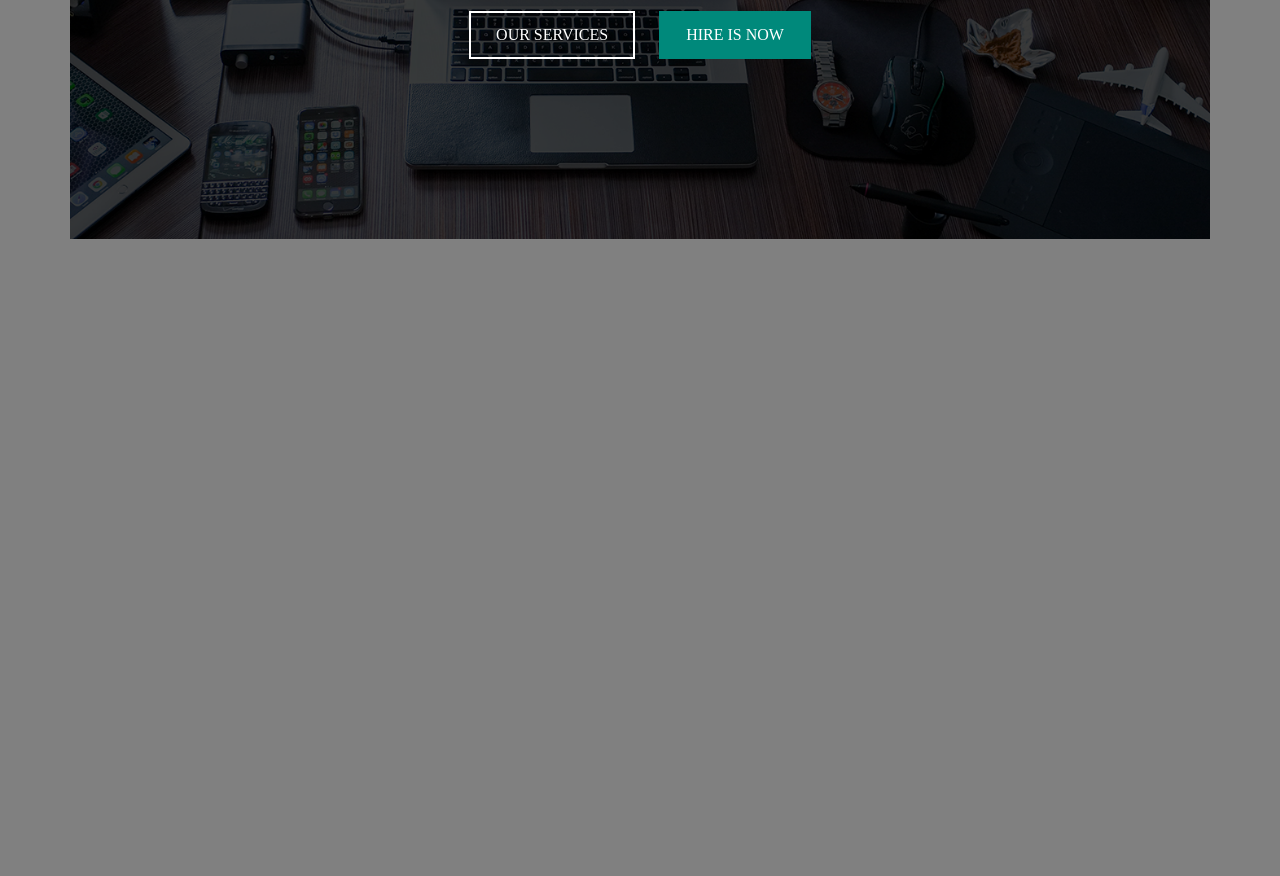
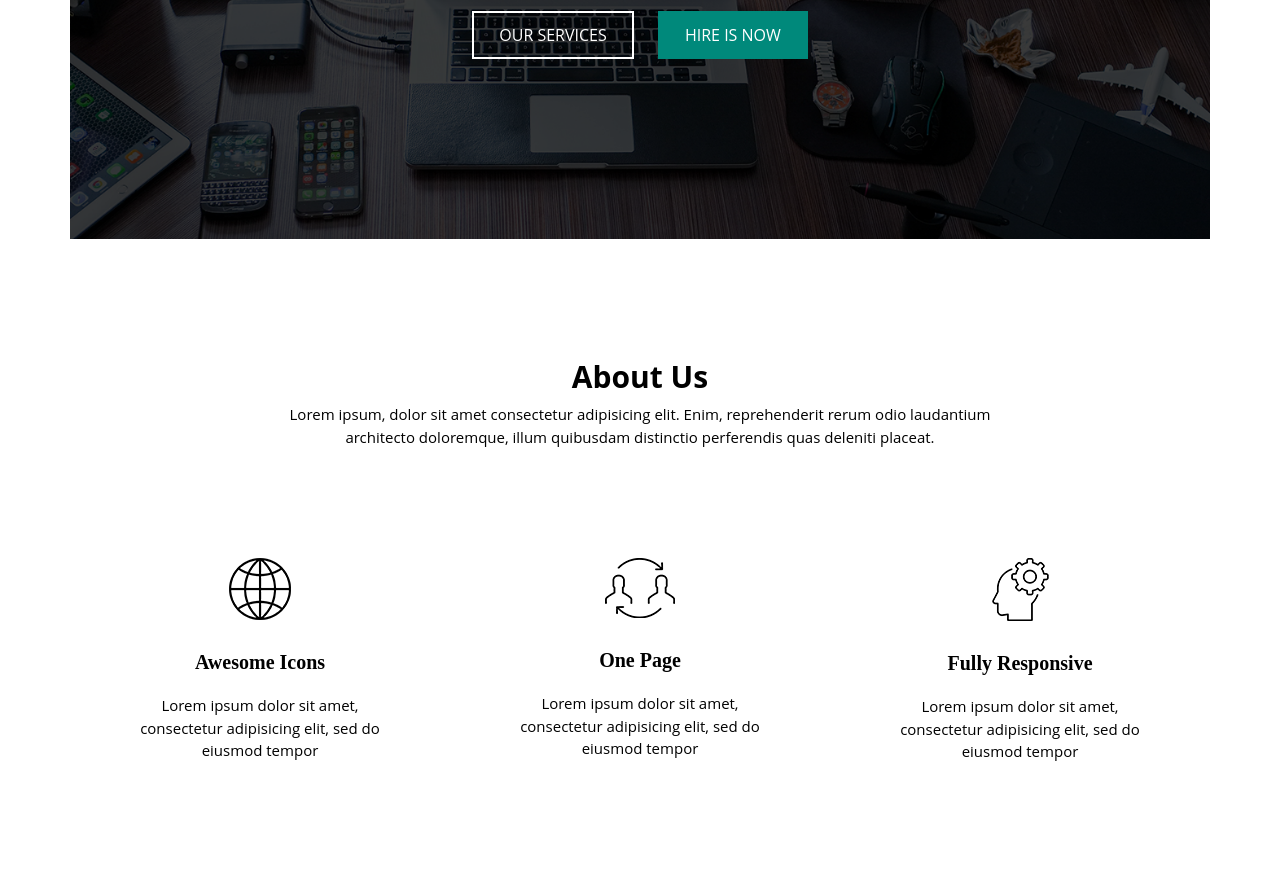
Before and after one commit to Tetiana-Pitikova/WebProject, a plain HTML site: page index.html in a window 1280 px wide. Shown: the part 448-1324 px from the top of the page. Before the commit the page ends 800 px from the top, so only its background shows below. Drawn offline with nearby package versions, Linux system fonts and the light colour scheme.

Commit message:
create block about

```diff
--- a/assets/css/style.css
+++ b/assets/css/style.css
@@ -1,7 +1,6 @@
 @import url(fonts.css);
 body {
-    font-family: 'Open Sans Smibold';
-    background: gray;
+    font-family: 'Open Sans';
 }
 ul, li {
     display: block;
@@ -17,6 +16,7 @@ ul, li {
     margin-left: 37px;
 }
 .menu__item a {
+    font-family: 'Open Sans Smibold';
     font-size: 20px;
     color: #212121;
 }
@@ -24,7 +24,7 @@ ul, li {
     text-decoration: none;
     color: #868686;
 }
-
+/* Header block */
 .header > div {
     color: #ffffff;
     text-align: center;
@@ -59,3 +59,26 @@ ul, li {
     background: #04574e;
     border: 2px dotted #ffffff;
 }
+/* About block */
+.about {
+    padding-top: 120px;
+    padding-bottom: 125px;
+    color: black;
+    background: #ffffff;
+    text-align: center;
+}
+.about__title {
+    font-size: 30px;
+    font-weight: bold;
+}
+.about__text {
+    font-size: 15px;
+    margin-bottom: 110px;
+}
+.about_h3 {
+    font-family: 'Open Sans Smibold';
+    font-weight: bold;
+    font-size: 20px;
+    margin-top: 30px;
+    margin-bottom: 20px;
+}
--- a/index.html
+++ b/index.html
@@ -45,6 +45,33 @@
             </div>
         </div>
     </header>
+    <section class="about">
+        <div class="container">
+            <div class="row justify-content-center">
+                <div class="col-xl-8">
+                    <h2 class="about__title">About Us</h2>
+                    <p class="about__text">Lorem ipsum, dolor sit amet consectetur adipisicing elit. Enim, reprehenderit rerum odio laudantium architecto doloremque, illum quibusdam distinctio perferendis quas deleniti placeat.</p>
+                </div>
+            </div>
+            <div class="row justify-content-around">
+                <div class="col-xl-3">
+                    <img src="/assets/img/internet.png" alt="">
+                    <h3 class="about_h3">Awesome Icons</h3>
+                    <p class="about__text">Lorem ipsum dolor sit amet, consectetur adipisicing elit, sed do eiusmod tempor</p>
+                </div>
+                <div class="col-xl-3">
+                    <img src="/assets/img/transfer.png" alt="">
+                    <h3 class="about_h3">One Page</h3>
+                    <p class="about__text">Lorem ipsum dolor sit amet, consectetur adipisicing elit, sed do eiusmod tempor</p>
+                </div>
+                <div class="col-xl-3">
+                    <img src="/assets/img/head.png" alt="">
+                    <h3 class="about_h3">Fully Responsive</h3>
+                    <p class="about__text">Lorem ipsum dolor sit amet, consectetur adipisicing elit, sed do eiusmod tempor</p>
+                </div>
+            </div>
+        </div>
+    </section>
 
     <script src="https://kit.fontawesome.com/d8c028cf75.js" crossorigin="anonymous"></script>
     <!-- JS -->
```
Also changed, not shown: assets/img/head.png (added), assets/img/internet.png (added), assets/img/transfer.png (added).
